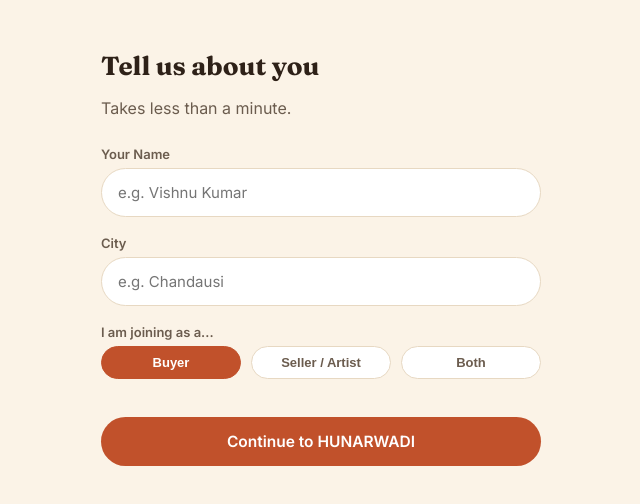
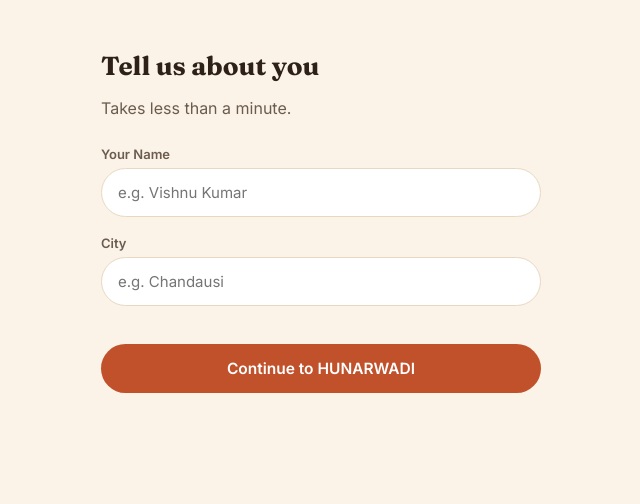
Before and after one commit to hunarwadi-app/hunarwadi-server, a React (Vite) app in the folder client/: page /profile-setup in a window 1280 px wide. Shown: the top 504 px of the page, without its empty margins (319-959 px from the left). Built offline with nearby package versions, Linux system fonts and the light colour scheme; sample sign-in values are in the browser's storage.

Commit message:
Everyone can buy and sell, add product shortcut in Profile

```diff
--- a/client/src/components/BottomNav.jsx
+++ b/client/src/components/BottomNav.jsx
@@ -3,7 +3,6 @@
 const items = [
   { to: "/home", icon: "🏠", label: "Home" },
   { to: "/search", icon: "🔍", label: "Search" },
-  { to: "/add-product", icon: "\u2795", label: "Sell" },
   { to: "/chats", icon: "💬", label: "Chats" },
   { to: "/wishlist", icon: "❤️", label: "Wishlist" },
   { to: "/profile", icon: "👤", label: "Profile" },
--- a/client/src/pages/Profile.jsx
+++ b/client/src/pages/Profile.jsx
@@ -22,7 +22,17 @@
           <p style={{ color: "var(--ink-soft)", fontSize: 13 }}>{user?.email} · {user?.city}</p>
         </div>
 
-        {(user?.role === "seller" || user?.role === "both") && (
+        <div className="card" style={{ padding: 14, marginBottom: 12, display: "flex", justifyContent: "space-between", alignItems: "center" }} onClick={() => navigate("/add-product")}>
+          <span style={{ fontWeight: 600 }}>{"\u2795"} Add Product</span>
+          <span>{"\u2192"}</span>
+        </div>
+
+        <div className="card" style={{ padding: 14, marginBottom: 12, display: "flex", justifyContent: "space-between", alignItems: "center" }} onClick={() => navigate("/my-products")}>
+          <span style={{ fontWeight: 600 }}>{"\uD83D\uDECD\uFE0F"} My Products</span>
+          <span>{"\u2192"}</span>
+        </div>
+
+        {(
           <div className="card" style={{ padding: 14, marginBottom: 12, display: "flex", justifyContent: "space-between", alignItems: "center" }} onClick={() => navigate("/seller-dashboard")}>
             <span style={{ fontWeight: 600 }}>🧵 Seller Dashboard</span>
             <span>→</span>
--- a/client/src/pages/ProfileSetup.jsx
+++ b/client/src/pages/ProfileSetup.jsx
@@ -7,7 +7,7 @@
   const { user, setUser } = useAuth();
   const [name, setName] = useState("");
   const [city, setCity] = useState("");
-  const [role, setRole] = useState("buyer");
+  const [role, setRole] = useState("both");
   const [loading, setLoading] = useState(false);
   const navigate = useNavigate();
 
@@ -40,20 +40,6 @@
           <label className="field-label">City</label>
           <input className="input" value={city} onChange={(e) => setCity(e.target.value)} required placeholder="e.g. Chandausi" />
         </div>
-        <div className="field">
-          <label className="field-label">I am joining as a...</label>
-          <div style={{ display: "flex", gap: 10 }}>
-            <button type="button" className={`chip ${role === "buyer" ? "active" : ""}`} style={{ flex: 1, textAlign: "center" }} onClick={() => setRole("buyer")}>
-              Buyer
-            </button>
-            <button type="button" className={`chip ${role === "seller" ? "active" : ""}`} style={{ flex: 1, textAlign: "center" }} onClick={() => setRole("seller")}>
-              Seller / Artist
-            </button>
-            <button type="button" className={`chip ${role === "both" ? "active" : ""}`} style={{ flex: 1, textAlign: "center" }} onClick={() => setRole("both")}>
-              Both
-            </button>
-          </div>
-        </div>
 
         <button className="btn btn-primary" disabled={loading} style={{ marginTop: 20 }}>
           {loading ? "Saving..." : "Continue to HUNARWADI"}
```
